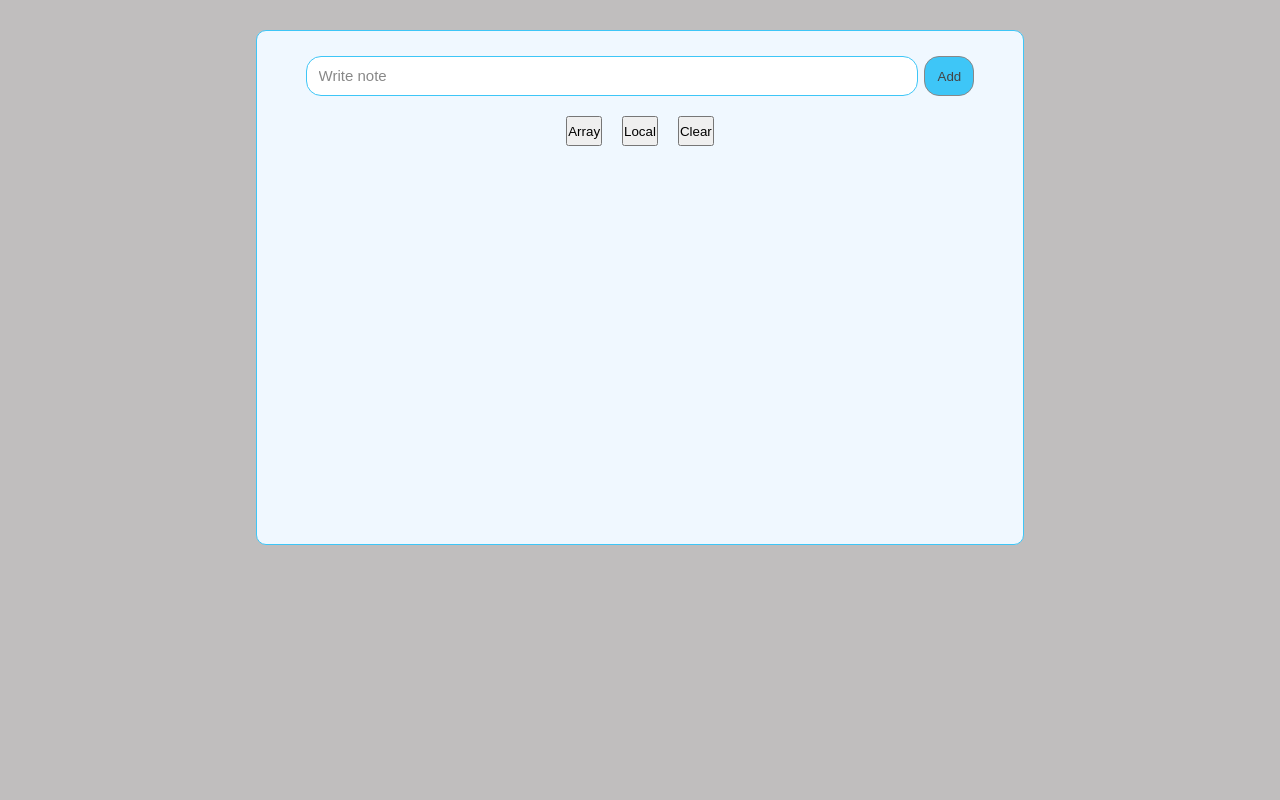
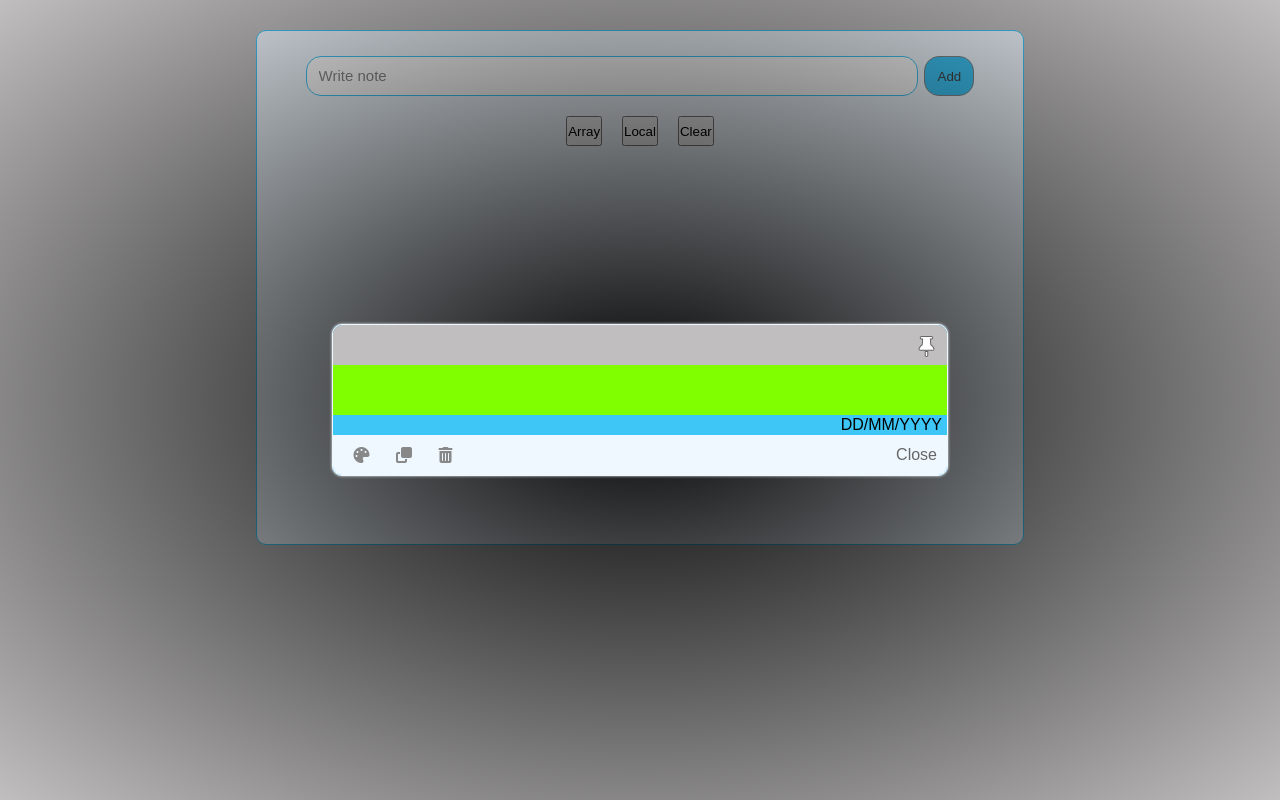
Before and after one commit to LVKhoa06/project-www-todo-list, a plain HTML site: page index.html in a window 1280 px wide. Drawn offline with Linux system fonts and the light colour scheme.

Commit message:
22Jul28 STYLE advanced edit

```diff
--- a/assets/css/main.css
+++ b/assets/css/main.css
@@ -9,6 +9,28 @@
     --text-color-4: #888;
     --color-white-1: #fff;
     --color-white-2: #f0eeee;
+}
+
+@keyframes growth {
+    from {
+        transform: scale(var(--growth-from));
+    }
+
+    to {
+        transform: scale(var(--growth-to));
+    }
+}
+
+@keyframes sideIn {
+    from {
+        opacity: 0;
+        transform: scale();
+    }
+
+    to {
+        opacity: 1;
+        transform: scale();
+    }
 }
 
 * {
@@ -140,6 +162,7 @@ list-pin {
 
 .item-text {
     width: 95.3%;
+    min-height: 18px;
 }
 
 .item-text:focus {
@@ -159,7 +182,7 @@ list-pin {
     background-color: rgba(62, 198, 247, .3);
 }
 
-.checkbox-hide:checked+.checkbox-complete:before {
+.checkbox-hide:checked+.checkbox-complete::before {
     content: '\2714';
     position: absolute;
     top: -4px;
@@ -199,14 +222,10 @@ list-pin {
     display: none !important;
 }
 
-
-
-
-
-
-
-
-
+.lock-checkbox {
+    background-color: var(--app-color-3);
+    z-index: 100;
+}
 
 full {
     position: absolute;
@@ -216,17 +235,22 @@ full {
     top: 0;
     width: 100%;
     height: 100%;
-    display: none;
+    background: radial-gradient(black, transparent);
+    animation: sideIn cubic-bezier(0.01, 0.02, 1, 1.01) 0.5s;
 }
 
-foo {
+advanced-edit {
+    --growth-from: 0.4;
+    --growth-to: 1;
     display: flex;
     flex-direction: column;
-    width: 600px;
+    width: 616px;
+    max-width: 98%;
     background-color: var(--app-color-2);
     border-radius: 10px;
     border: 1.5px solid var(--app-color-3);
     box-shadow: 0px 0px 3px 0px var(--app-color-3);
+    animation: growth cubic-bezier(0.43, 0.35, 0.61, 0.75) 0.3s;
 }
 
 header {
@@ -242,6 +266,28 @@ header {
 
 .icon {
     margin-right: 10px;
+}
+
+.icon-pin {
+    margin: 3px 5px 0 0;
+    font-size: 20px;
+    -webkit-text-stroke: 1px rgba(102, 102, 102);
+    color: var(--color-white-1);
+    cursor: pointer;
+    padding: 8px;
+}
+
+seting {
+    width: 140px;
+    display: flex;
+    justify-content: space-evenly;
+
+}
+
+.icon-setting {
+    cursor: pointer;
+    padding: 6px;
+    color: var(--text-color-4);
 }
 
 content {
@@ -267,7 +313,13 @@ footer {
     justify-content: space-between;
     align-items: center;
     height: 40px;
-    background-color: #888;
+    background-color: var(--app-color-3);
     border-bottom-left-radius: 9px;
     border-bottom-right-radius: 9px;
 }
+
+close {
+    color: var(--text-color-3);
+    padding: 10px;
+    cursor: pointer;
+}
--- a/index.html
+++ b/index.html
@@ -18,6 +18,7 @@
             <button class="btn-add">Add</button>
         </add-note>
         <list-pin>
+            <button style="display:none;" class="click-me btn">Click me</button>
             <button id="arr-btn" class=" btn">Array</button>
             <button id="local-btn" class=" btn">Local</button>
             <button id="clear-btn" class=" btn">Clear</button>
@@ -26,27 +27,28 @@
         </list-note>
     </app>
     <full>
-        <foo>
+        <advanced-edit>
             <header>
-                <i class="icon"> icon </i>
+                <i class="fa-solid fa-thumbtack icon-pin"></i>
             </header>
-            <content contenteditable="true">
-                Content
+            <content>
+
             </content>
             <time>
                 DD/MM/YYYY
             </time>
             <footer>
                 <seting>
-                    <i>i1</i>
-                    <i>i2</i>
-
+                    <i class="icon-setting fa-solid fa-palette"></i>
+                    <i class="icon-setting fa-solid fa-copy"></i>
+                    <i class="icon-setting fa-solid fa-trash-can"></i>
+                    <!-- <i class="icon-setting fa-solid fa-ellipsis-vertical"></i> -->
                 </seting>
                 <close>
                     Close
                 </close>
             </footer>
-        </foo>
+        </advanced-edit>
     </full>
 </body>
 <script src="./assets/js/main.js"></script>
```
